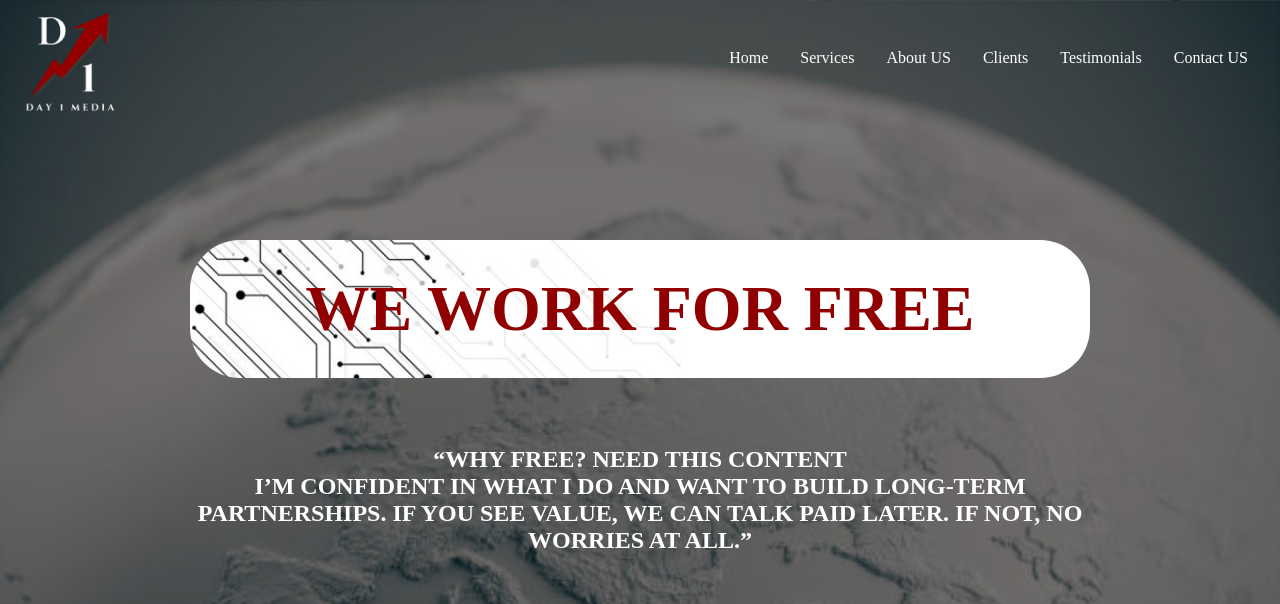
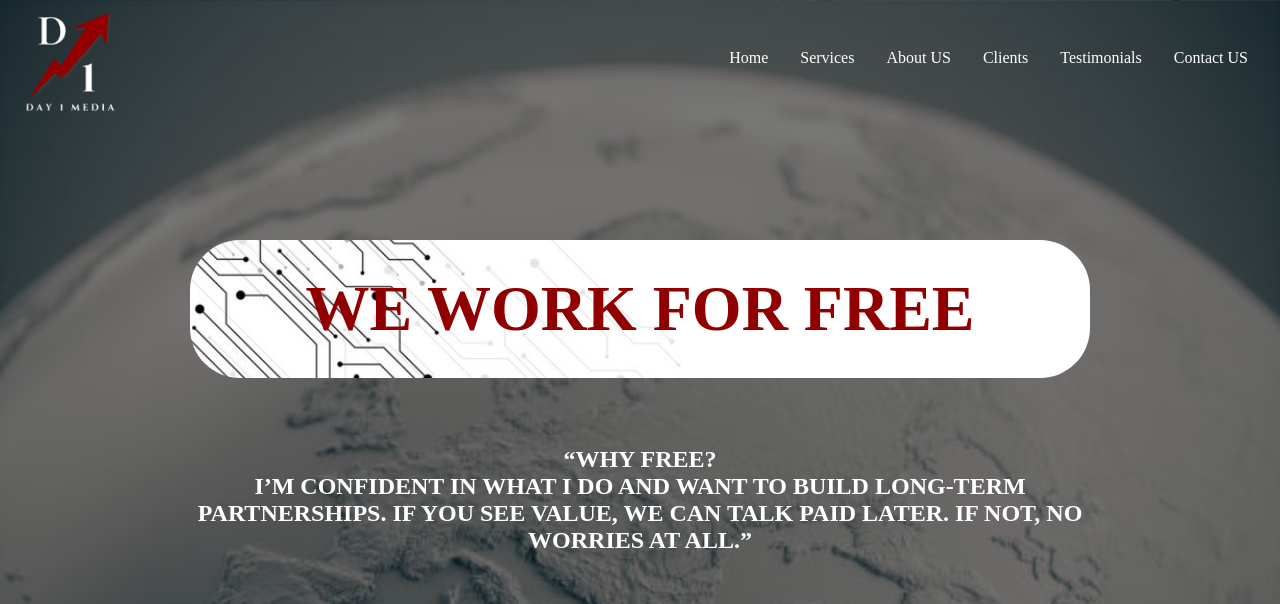
Before and after one commit to chidupatel10-dot/Day1Media, a plain HTML site: page index.html in a window 1280 px wide. Shown: the top 604 px of the page. Drawn offline with nearby package versions, Linux system fonts and the light colour scheme.

Commit message:
Update index.html

```diff
--- a/index.html
+++ b/index.html
@@ -44,7 +44,7 @@
   <section class="hero">
     <div class="hero-box"> <h2 class="hero-text">WE WORK FOR FREE</h2></div>
     <div class="quote">
-      <q>Why free? Need this content<br />
+      <q>Why free?<br />
       I’m confident in what I do and want to build long-term partnerships. If you see value, we can talk paid later. If not, no worries at all.</q>
     </div>
   </section>
```
